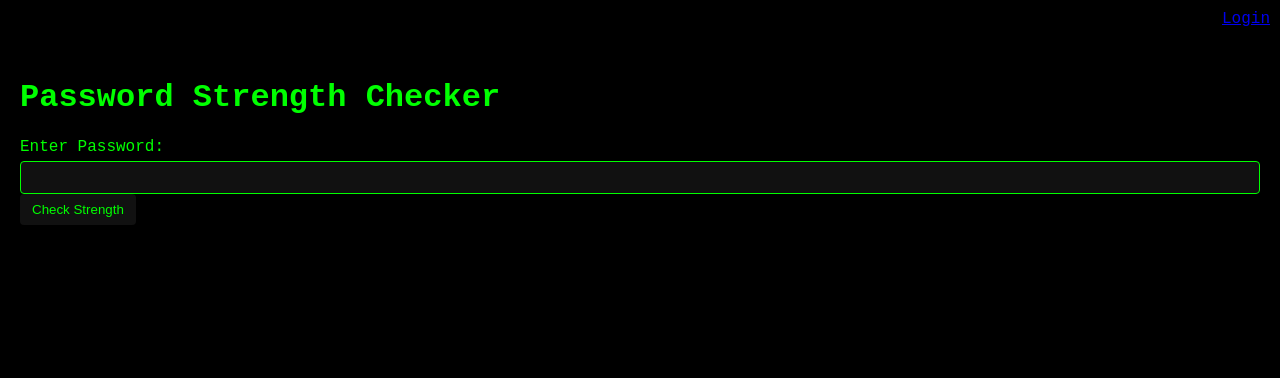
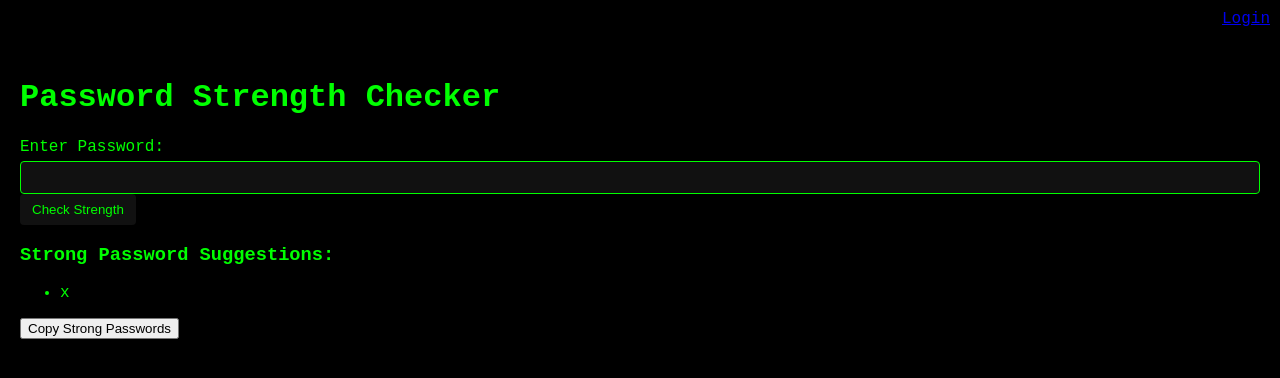
Before and after one commit to omarmalas/PM, a Flask app: template templates/password_strength.html in a window 1280 px wide. Shown: the part 60-438 px from the top of the page. Run offline with Flask 3, Linux system fonts and the light colour scheme; the template is opened without the code that fills it: most values are stand-ins (such as "Sample title", 1, 10 or a date in 2020).

Commit message:
Update password_strength.html
added suggestion for strong passwords with ability to copy.

```diff
--- a/templates/password_strength.html
+++ b/templates/password_strength.html
@@ -11,6 +11,16 @@
 
     <div id="strengthResult"></div>
     <div id="strengthMessage"></div>
+
+    {% if strong_passwords %}
+        <h3>Strong Password Suggestions:</h3>
+        <ul>
+            {% for strong_password in strong_passwords %}
+                <li>{{ strong_password }}</li>
+            {% endfor %}
+        </ul>
+        <button onclick="copyPasswords()">Copy Strong Passwords</button>
+    {% endif %}
 
     <script>
         function checkPasswordStrength() {
@@ -29,5 +39,13 @@
                 document.getElementById('strengthMessage').innerHTML = `Message: ${data.message}`;
             });
         }
+
+        function copyPasswords() {
+            /* Copy strong passwords to the clipboard */
+            var strongPasswords = document.querySelectorAll('ul li');
+            var strongPasswordsText = Array.from(strongPasswords).map(li => li.innerText).join('\n');
+            navigator.clipboard.writeText(strongPasswordsText);
+            alert('Strong passwords copied to clipboard!');
+        }
     </script>
 {% endblock %}
```
